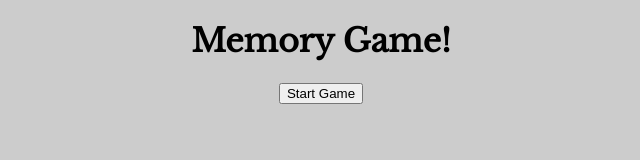
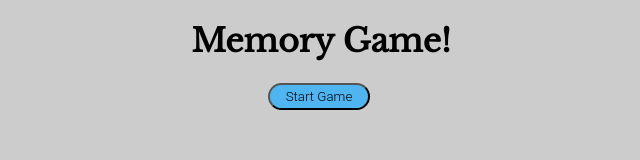
Before and after one commit to Ciro1690/Memory-Game-JS, a plain HTML site: page index.html in a window 1280 px wide. Shown: the whole page, without its empty margins (319-959 px from the left). Drawn offline with nearby package versions, Linux system fonts and the light colour scheme.

Commit message:
initial commit

```diff
--- a/script.js
+++ b/script.js
@@ -47,7 +47,6 @@ function createDivsForColors(colorArray) {
     const newDiv = document.createElement("div");
     // give it a class attribute for the value we are looping over
     newDiv.classList.add(color);
-    newDiv.style.backgroundColor = '#ccc'
     newDiv.id = 'card-id'
     // call a function handleCardClick when a div is clicked on
     newDiv.addEventListener("click", handleCardClick);
--- a/style.css
+++ b/style.css
@@ -4,6 +4,20 @@ body {
 
 .button-div, #reset-button {
   text-align: center;
+}
+
+button {
+  padding:0.3em 1.2em;
+  margin:0 0.3em 0.3em 0;
+  border-radius:2em;
+  box-sizing: border-box;
+  text-decoration:none;
+  font-family:'Roboto',sans-serif;
+  font-weight:300;
+  color:black;
+  background-color:#4eb5f1;
+  text-align:center;
+  transition: all 0.2s;
 }
 
 h1, h2 {
@@ -19,7 +33,6 @@ h1, h2 {
 
 #game div {
   border: 1px solid black;
-  width: 46%;
   height: 180px;
   margin: 10px;
   display: inline-block;
```
